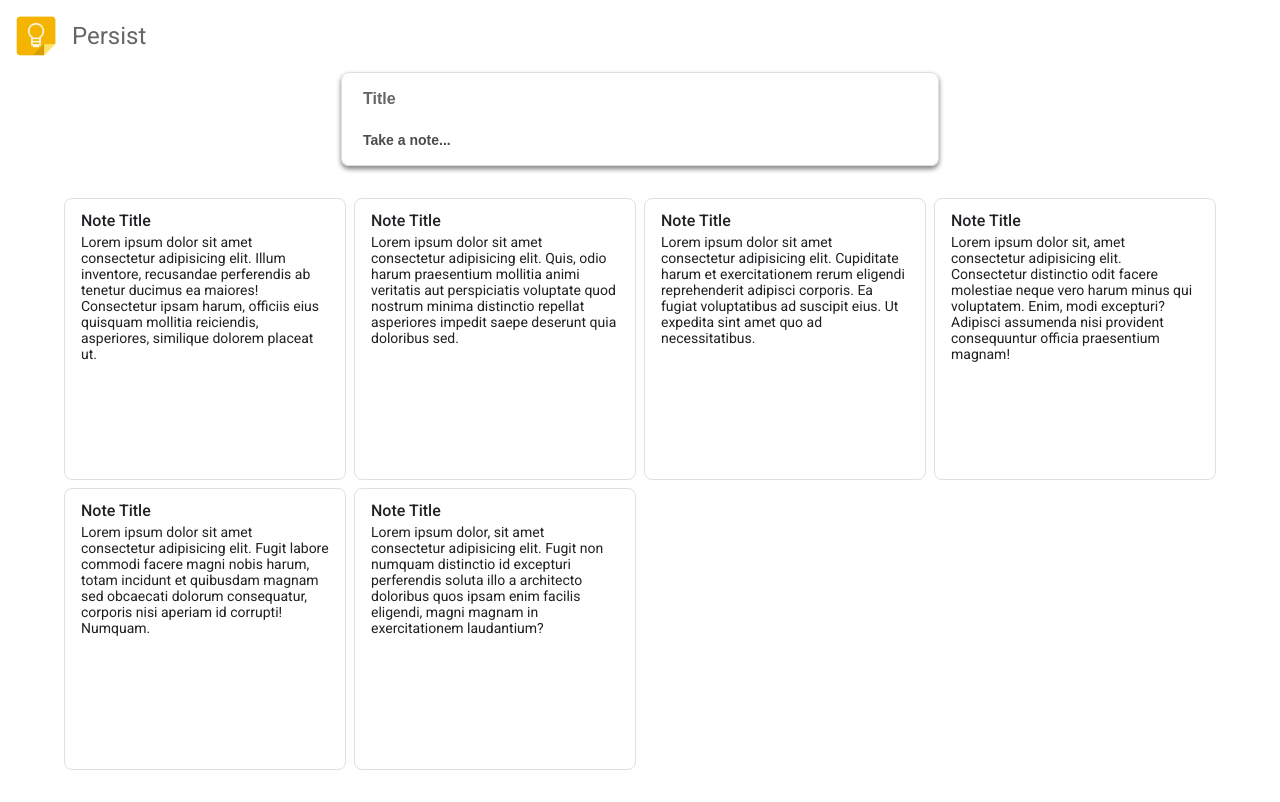
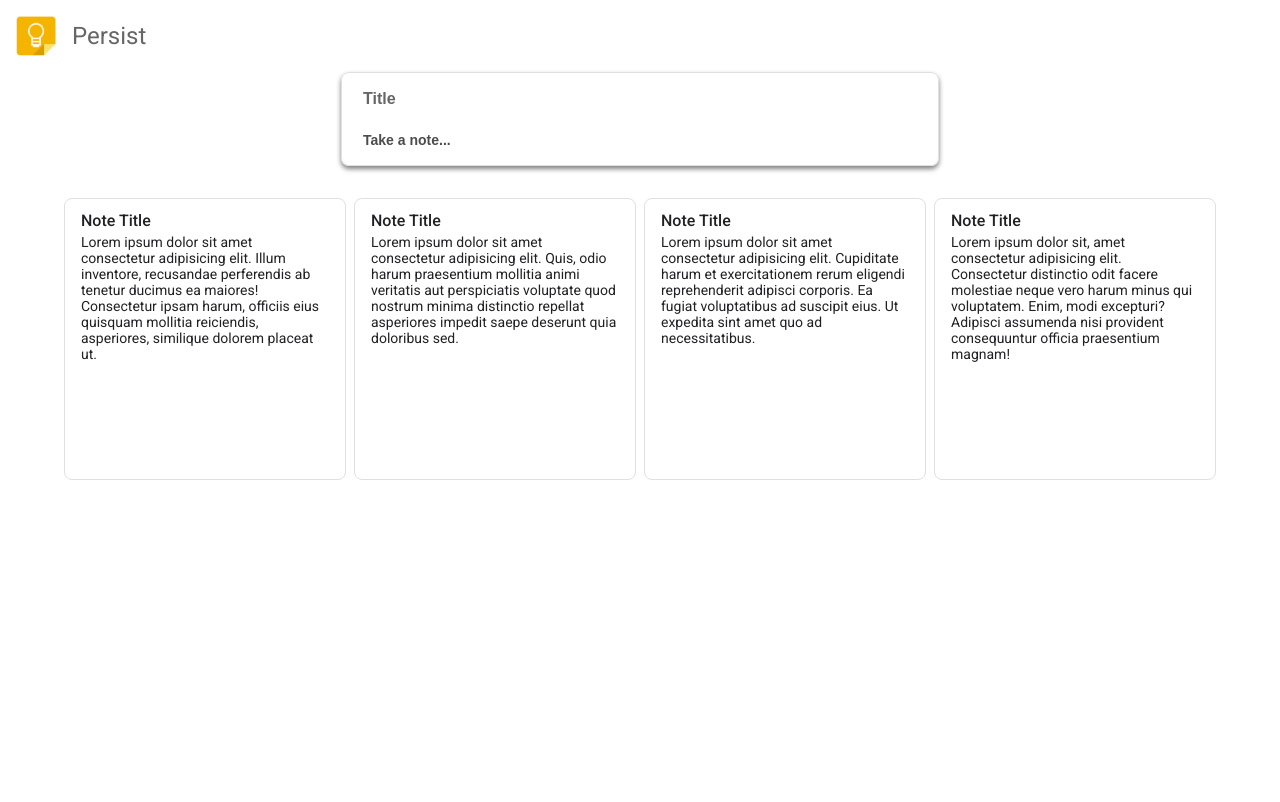
Before and after one commit to ploymahloy/keep_clone, a React (Create React App) app: page / in a window 1280 px wide. Built offline with nearby package versions, Linux system fonts and the light colour scheme.

Commit message:
added delete functionality

```diff
--- a/src/App.tsx
+++ b/src/App.tsx
@@ -6,28 +6,24 @@ import keep from './assets/keep.png';
 
 const DUMMY_NOTES = [
 	{
+		id: 952,
     title: 'Note Title',
 		body: 'Lorem ipsum dolor sit amet consectetur adipisicing elit. Illum inventore, recusandae perferendis ab tenetur ducimus ea maiores! Consectetur ipsam harum, officiis eius quisquam mollitia reiciendis, asperiores, similique dolorem placeat ut.'
 	},
 	{
+		id: 2421,
     title: 'Note Title',
 		body: 'Lorem ipsum dolor sit amet consectetur adipisicing elit. Quis, odio harum praesentium mollitia animi veritatis aut perspiciatis voluptate quod nostrum minima distinctio repellat asperiores impedit saepe deserunt quia doloribus sed.'
 	},
 	{
+		id: 6289,
     title: 'Note Title',
 		body: 'Lorem ipsum dolor sit amet consectetur adipisicing elit. Cupiditate harum et exercitationem rerum eligendi reprehenderit adipisci corporis. Ea fugiat voluptatibus ad suscipit eius. Ut expedita sint amet quo ad necessitatibus.'
 	},
 	{
+		id: 113,
     title: 'Note Title',
 		body: 'Lorem ipsum dolor sit, amet consectetur adipisicing elit. Consectetur distinctio odit facere molestiae neque vero harum minus qui voluptatem. Enim, modi excepturi? Adipisci assumenda nisi provident consequuntur officia praesentium magnam!'
-	},
-	{
-		title: 'Note Title',
-		body: 'Lorem ipsum dolor sit amet consectetur adipisicing elit. Fugit labore commodi facere magni nobis harum, totam incidunt et quibusdam magnam sed obcaecati dolorum consequatur, corporis nisi aperiam id corrupti! Numquam.'
-	},
-	{
-		title: 'Note Title',
-		body: 'Lorem ipsum dolor, sit amet consectetur adipisicing elit. Fugit non numquam distinctio id excepturi perferendis soluta illo a architecto doloribus quos ipsam enim facilis eligendi, magni magnam in exercitationem laudantium?'
 	}
 ];
 
@@ -46,8 +42,15 @@ function App() {
 
 	const handleFormSubmit = (e: any) => {
     e.preventDefault();
+
+    const newNote = {
+      id: Math.round(Math.random() * 10000),
+      title: title,
+      body: body
+    }
+
 		setNotes((DUMMY_NOTES) => {
-			return [{ title, body }, ...DUMMY_NOTES];
+			return [newNote, ...DUMMY_NOTES];
 		});
 
 		setTitle('');
@@ -59,6 +62,10 @@ function App() {
 			handleFormSubmit(e);
 		} else return;
   };
+
+  const deleteNote = (id: any) => {
+    setNotes(notes.filter((note) => note.id !== id));
+  }
 
 	return (
 		<div className={styles.App}>
@@ -82,15 +89,15 @@ function App() {
 					/>
 				</form>
 				<section className={styles.notes}>
-					{notes.map((note, id) => {
+					{notes.map((note) => {
 						return (
-							<div className={styles.notes_card} key={id}>
+              <div className={styles.notes_card} key={note.id}>
 								<div>
 									<p className={styles.notes_card_title}>{note.title}</p>
 									<p className={styles.notes_card_body}>{note.body}</p>
 								</div>
                 <div className={styles.notes_card_footer}>
-									<button className={styles.notes_card_footer_btn}>
+									<button className={styles.notes_card_footer_btn} onClick={() => deleteNote(note.id)}>
 										<FaTrash />
 									</button>
 								</div>
```
Lines whose indentation alone changed are shown as unchanged.
